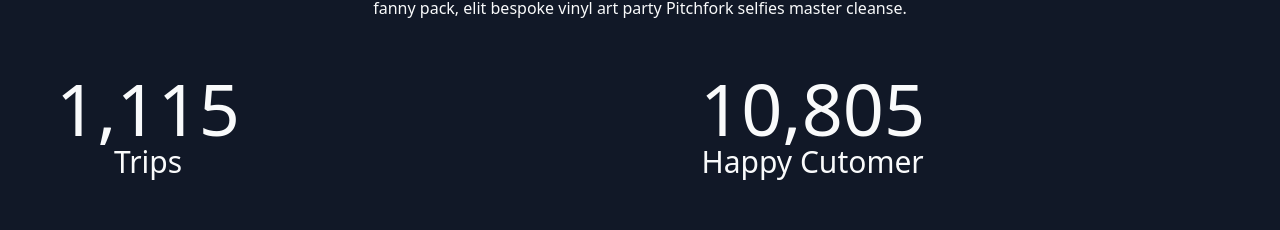
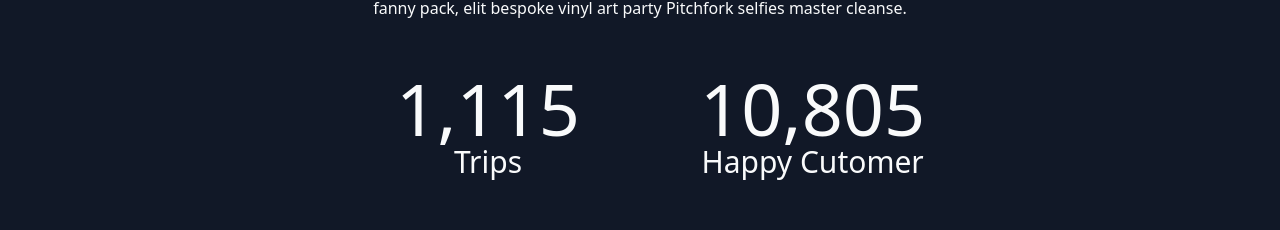
Before and after one commit to Mostakimul/node-tour-react, a React (Create React App) app: page /about-us in a window 1280 px wide. Shown: the part 536-766 px from the top of the page. Built offline with nearby package versions, Linux system fonts and the light colour scheme; no server answers.

Commit message:
responsive changes

```diff
--- a/src/pages/About.js
+++ b/src/pages/About.js
@@ -49,7 +49,7 @@ const About = () => {
             elit bespoke vinyl art party Pitchfork selfies master cleanse.
           </p>
           <div className="grid grid-cols-1 md:grid-cols-2 gap-10 text-gray-50 py-10">
-            <div className="justify-self-center md:justify-self-start mx-10">
+            <div className="justify-self-center md:justify-self-end mx-10">
               <h4 className="text-4xl md:text-7xl">1,115</h4>
               <p className="text-lg md:text-3xl">Trips</p>
             </div>
```
